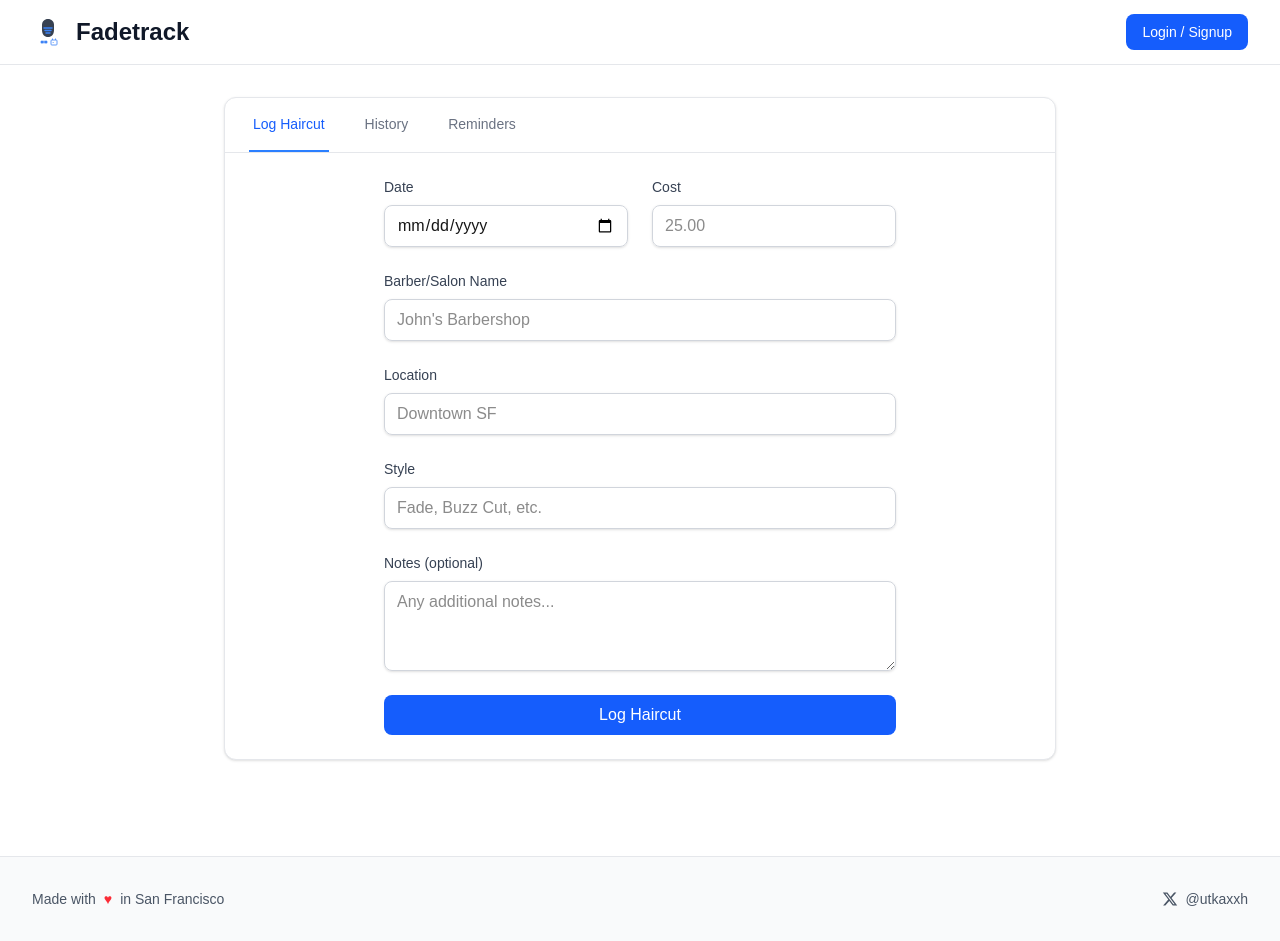
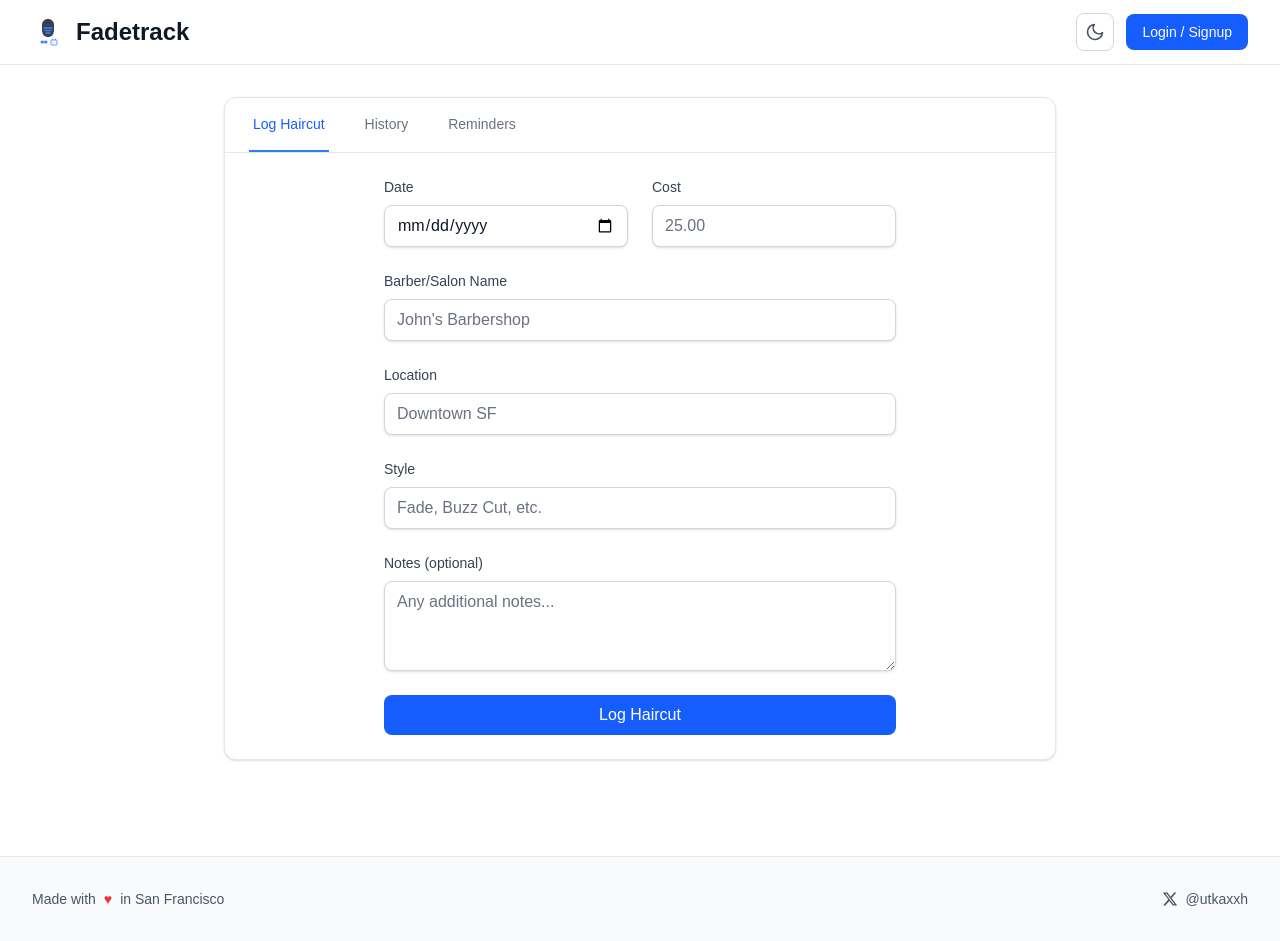
Before and after one commit to utkaxxh/fadetrack, a Next.js app: page / in a window 1280 px wide. Built offline with nearby package versions, Linux system fonts and the light colour scheme; no server answers.

Commit message:
Update: Dark mode toggle, because why not

```diff
--- a/src/app/layout.tsx
+++ b/src/app/layout.tsx
@@ -3,6 +3,7 @@ import type { Metadata } from "next";
 import { Geist, Geist_Mono } from "next/font/google";
 import "./globals.css";
 import { Analytics } from "@vercel/analytics/next";
+import { ThemeProvider } from "../contexts/ThemeContext";
 
 const geistSans = Geist({
   variable: "--font-geist-sans",
@@ -29,7 +30,9 @@ export default function RootLayout({
       <body
         className={`${geistSans.variable} ${geistMono.variable} antialiased`}
       >
-        {children}
+        <ThemeProvider>
+          {children}
+        </ThemeProvider>
         <Analytics />
       </body>
     </html>
--- a/src/app/page.tsx
+++ b/src/app/page.tsx
@@ -9,6 +9,7 @@ import TabNavigation from '../components/TabNavigation';
 import HaircutForm from '../components/HaircutForm';
 import HaircutHistory from '../components/HaircutHistory';
 import ReminderSettings from '../components/ReminderSettings';
+import ThemeToggle from '../components/ThemeToggle';
 import { useSupabaseUser } from '../components/useSupabaseUser';
 
 export type Haircut = {
@@ -52,9 +53,9 @@ export default function HomePage() {
   }
 
   return (
-    <div className="min-h-screen bg-white">
+    <div className="min-h-screen bg-white dark:bg-gray-900 transition-colors duration-200">
       {/* Header */}
-      <header className="bg-white border-b border-gray-200 sticky top-0 z-50 backdrop-blur-sm bg-white/95">
+      <header className="bg-white dark:bg-gray-900 border-b border-gray-200 dark:border-gray-700 sticky top-0 z-50 backdrop-blur-sm bg-white/95 dark:bg-gray-900/95">
         <div className="max-w-7xl mx-auto px-4 sm:px-6 lg:px-8">
           <div className="flex justify-between items-center h-16">
             <div className="flex items-center gap-3">
@@ -65,27 +66,30 @@ export default function HomePage() {
                 height={32}
                 className="transition-transform hover:scale-105"
               />
-              <h1 className="text-2xl font-semibold text-gray-900">Fadetrack</h1>
+              <h1 className="text-2xl font-semibold text-gray-900 dark:text-white">Fadetrack</h1>
             </div>
+            <div className="flex items-center gap-3">
+              <ThemeToggle />
               {user ? (
                 <button
-                className="px-4 py-2 text-sm font-medium text-gray-700 bg-white border border-gray-300 rounded-lg hover:bg-gray-50 transition-colors duration-200"
+                  className="px-4 py-2 text-sm font-medium text-gray-700 dark:text-gray-300 bg-white dark:bg-gray-800 border border-gray-300 dark:border-gray-600 rounded-lg hover:bg-gray-50 dark:hover:bg-gray-700 transition-colors duration-200"
                   onClick={async () => { await supabase.auth.signOut(); }}
                 >
                   Logout
                 </button>
               ) : (
-              <Link href="/login" className="px-4 py-2 text-sm font-medium text-white bg-blue-600 rounded-lg hover:bg-blue-700 transition-colors duration-200">
+                <Link href="/login" className="px-4 py-2 text-sm font-medium text-white bg-blue-600 dark:bg-blue-500 rounded-lg hover:bg-blue-700 dark:hover:bg-blue-600 transition-colors duration-200">
                   Login / Signup
                 </Link>
               )}
+            </div>
           </div>
         </div>
       </header>
 
       {/* Main Content */}
       <main className="max-w-4xl mx-auto px-4 sm:px-6 lg:px-8 py-8">
-        <div className="bg-white rounded-xl shadow-sm border border-gray-200 overflow-hidden">
+        <div className="bg-white dark:bg-gray-800 rounded-xl shadow-sm border border-gray-200 dark:border-gray-700 overflow-hidden">
           <TabNavigation activeTab={activeTab} setActiveTab={setActiveTab} />
           <div className="p-6">
             {activeTab === 'log' && <HaircutForm onSubmit={handleLogHaircut} user={user} />}
@@ -96,10 +100,10 @@ export default function HomePage() {
       </main>
 
       {/* Footer */}
-      <footer className="bg-gray-50 border-t border-gray-200 mt-16">
+      <footer className="bg-gray-50 dark:bg-gray-800 border-t border-gray-200 dark:border-gray-700 mt-16">
         <div className="max-w-7xl mx-auto px-4 sm:px-6 lg:px-8 py-8">
           <div className="flex flex-col sm:flex-row justify-between items-center gap-4">
-            <p className="text-sm text-gray-600 flex items-center gap-1">
+            <p className="text-sm text-gray-600 dark:text-gray-400 flex items-center gap-1">
               Made with
               <span className="text-red-500 mx-1">♥</span>
               in San Francisco
@@ -108,7 +112,7 @@ export default function HomePage() {
               href="https://www.x.com/utkaxxh"
               target="_blank"
               rel="noopener noreferrer"
-              className="flex items-center gap-2 text-sm text-gray-600 hover:text-gray-900 transition-colors duration-200"
+              className="flex items-center gap-2 text-sm text-gray-600 dark:text-gray-400 hover:text-gray-900 dark:hover:text-gray-200 transition-colors duration-200"
             >
               <svg width="16" height="16" viewBox="0 0 24 24" fill="currentColor">
                 <path d="M18.244 2.25h3.308l-7.227 8.26 8.502 11.24H16.17l-5.214-6.817L4.99 21.75H1.68l7.73-8.835L1.254 2.25H8.08l4.713 6.231zm-1.161 17.52h1.833L7.084 4.126H5.117z"/>
--- a/src/components/HaircutForm.tsx
+++ b/src/components/HaircutForm.tsx
@@ -48,7 +48,7 @@ export default function HaircutForm({ onSubmit, user }: HaircutFormProps) {
       <form onSubmit={handleSubmit} className="space-y-6">
         <div className="grid grid-cols-1 gap-6 sm:grid-cols-2">
           <div>
-            <label htmlFor="date" className="block text-sm font-medium text-gray-700 mb-2">
+            <label htmlFor="date" className="block text-sm font-medium text-gray-700 dark:text-gray-300 mb-2">
               Date
             </label>
             <input
@@ -58,12 +58,12 @@ export default function HaircutForm({ onSubmit, user }: HaircutFormProps) {
               value={form.date}
               onChange={handleChange}
               required
-              className="block w-full px-3 py-2 border border-gray-300 rounded-lg shadow-sm focus:outline-none focus:ring-2 focus:ring-blue-500 focus:border-blue-500"
+              className="block w-full px-3 py-2 border border-gray-300 dark:border-gray-600 rounded-lg shadow-sm bg-white dark:bg-gray-700 text-gray-900 dark:text-white placeholder-gray-500 dark:placeholder-gray-400 focus:outline-none focus:ring-2 focus:ring-blue-500 focus:border-blue-500"
             />
           </div>
 
           <div>
-            <label htmlFor="cost" className="block text-sm font-medium text-gray-700 mb-2">
+            <label htmlFor="cost" className="block text-sm font-medium text-gray-700 dark:text-gray-300 mb-2">
               Cost
             </label>
             <input
@@ -74,13 +74,13 @@ export default function HaircutForm({ onSubmit, user }: HaircutFormProps) {
               onChange={handleChange}
               required
               placeholder="25.00"
-              className="block w-full px-3 py-2 border border-gray-300 rounded-lg shadow-sm focus:outline-none focus:ring-2 focus:ring-blue-500 focus:border-blue-500"
+              className="block w-full px-3 py-2 border border-gray-300 dark:border-gray-600 rounded-lg shadow-sm bg-white dark:bg-gray-700 text-gray-900 dark:text-white placeholder-gray-500 dark:placeholder-gray-400 focus:outline-none focus:ring-2 focus:ring-blue-500 focus:border-blue-500"
             />
           </div>
         </div>
 
         <div>
-          <label htmlFor="barber" className="block text-sm font-medium text-gray-700 mb-2">
+          <label htmlFor="barber" className="block text-sm font-medium text-gray-700 dark:text-gray-300 mb-2">
             Barber/Salon Name
           </label>
           <input
@@ -90,12 +90,12 @@ export default function HaircutForm({ onSubmit, user }: HaircutFormProps) {
             onChange={handleChange}
             required
             placeholder="John's Barbershop"
-            className="block w-full px-3 py-2 border border-gray-300 rounded-lg shadow-sm focus:outline-none focus:ring-2 focus:ring-blue-500 focus:border-blue-500"
+            className="block w-full px-3 py-2 border border-gray-300 dark:border-gray-600 rounded-lg shadow-sm bg-white dark:bg-gray-700 text-gray-900 dark:text-white placeholder-gray-500 dark:placeholder-gray-400 focus:outline-none focus:ring-2 focus:ring-blue-500 focus:border-blue-500"
           />
         </div>
 
         <div>
-          <label htmlFor="location" className="block text-sm font-medium text-gray-700 mb-2">
+          <label htmlFor="location" className="block text-sm font-medium text-gray-700 dark:text-gray-300 mb-2">
             Location
           </label>
           <input
@@ -105,12 +105,12 @@ export default function HaircutForm({ onSubmit, user }: HaircutFormProps) {
             onChange={handleChange}
             required
             placeholder="Downtown SF"
-            className="block w-full px-3 py-2 border border-gray-300 rounded-lg shadow-sm focus:outline-none focus:ring-2 focus:ring-blue-500 focus:border-blue-500"
+            className="block w-full px-3 py-2 border border-gray-300 dark:border-gray-600 rounded-lg shadow-sm bg-white dark:bg-gray-700 text-gray-900 dark:text-white placeholder-gray-500 dark:placeholder-gray-400 focus:outline-none focus:ring-2 focus:ring-blue-500 focus:border-blue-500"
           />
         </div>
 
         <div>
-          <label htmlFor="style" className="block text-sm font-medium text-gray-700 mb-2">
+          <label htmlFor="style" className="block text-sm font-medium text-gray-700 dark:text-gray-300 mb-2">
             Style
           </label>
           <input
@@ -120,12 +120,12 @@ export default function HaircutForm({ onSubmit, user }: HaircutFormProps) {
             onChange={handleChange}
             required
             placeholder="Fade, Buzz Cut, etc."
-            className="block w-full px-3 py-2 border border-gray-300 rounded-lg shadow-sm focus:outline-none focus:ring-2 focus:ring-blue-500 focus:border-blue-500"
+            className="block w-full px-3 py-2 border border-gray-300 dark:border-gray-600 rounded-lg shadow-sm bg-white dark:bg-gray-700 text-gray-900 dark:text-white placeholder-gray-500 dark:placeholder-gray-400 focus:outline-none focus:ring-2 focus:ring-blue-500 focus:border-blue-500"
           />
         </div>
 
         <div>
-          <label htmlFor="notes" className="block text-sm font-medium text-gray-700 mb-2">
+          <label htmlFor="notes" className="block text-sm font-medium text-gray-700 dark:text-gray-300 mb-2">
             Notes (optional)
           </label>
           <textarea
@@ -135,13 +135,13 @@ export default function HaircutForm({ onSubmit, user }: HaircutFormProps) {
             onChange={handleChange}
             placeholder="Any additional notes..."
             rows={3}
-            className="block w-full px-3 py-2 border border-gray-300 rounded-lg shadow-sm focus:outline-none focus:ring-2 focus:ring-blue-500 focus:border-blue-500"
+            className="block w-full px-3 py-2 border border-gray-300 dark:border-gray-600 rounded-lg shadow-sm bg-white dark:bg-gray-700 text-gray-900 dark:text-white placeholder-gray-500 dark:placeholder-gray-400 focus:outline-none focus:ring-2 focus:ring-blue-500 focus:border-blue-500"
           />
         </div>
 
         <button
           type="submit"
-          className="w-full bg-blue-600 text-white py-2 px-4 rounded-lg font-medium hover:bg-blue-700 focus:outline-none focus:ring-2 focus:ring-blue-500 focus:ring-offset-2 transition-colors duration-200"
+          className="w-full bg-blue-600 dark:bg-blue-500 text-white py-2 px-4 rounded-lg font-medium hover:bg-blue-700 dark:hover:bg-blue-600 focus:outline-none focus:ring-2 focus:ring-blue-500 focus:ring-offset-2 dark:focus:ring-offset-gray-800 transition-colors duration-200"
         >
           Log Haircut
         </button>
--- a/src/components/TabNavigation.tsx
+++ b/src/components/TabNavigation.tsx
@@ -14,15 +14,15 @@ const tabs: { label: string; value: TabType }[] = [
 
 export default function TabNavigation({ activeTab, setActiveTab }: TabNavigationProps) {
   return (
-    <div className="border-b border-gray-200">
+    <div className="border-b border-gray-200 dark:border-gray-700">
       <nav className="flex space-x-8 px-6">
         {tabs.map((tab) => (
           <button
             key={tab.value}
             className={`py-4 px-1 border-b-2 font-medium text-sm transition-colors duration-200 ${
               activeTab === tab.value
-                ? 'border-blue-500 text-blue-600'
-                : 'border-transparent text-gray-500 hover:text-gray-700 hover:border-gray-300'
+                ? 'border-blue-500 text-blue-600 dark:text-blue-400'
+                : 'border-transparent text-gray-500 dark:text-gray-400 hover:text-gray-700 dark:hover:text-gray-300 hover:border-gray-300 dark:hover:border-gray-600'
             }`}
             onClick={() => setActiveTab(tab.value)}
           >
--- /dev/null
+++ b/src/components/ThemeToggle.tsx
@@ -0,0 +1,47 @@
+import React from 'react';
+import { useTheme } from '../contexts/ThemeContext';
+
+export default function ThemeToggle() {
+  const { theme, toggleTheme } = useTheme();
+
+  return (
+    <button
+      onClick={toggleTheme}
+      className="p-2 rounded-lg border border-gray-300 dark:border-gray-600 hover:bg-gray-50 dark:hover:bg-gray-700 transition-colors duration-200"
+      aria-label={`Switch to ${theme === 'light' ? 'dark' : 'light'} mode`}
+    >
+      {theme === 'light' ? (
+        // Moon icon for dark mode
+        <svg
+          width="20"
+          height="20"
+          viewBox="0 0 24 24"
+          fill="none"
+          stroke="currentColor"
+          strokeWidth="2"
+          strokeLinecap="round"
+          strokeLinejoin="round"
+          className="text-gray-600 dark:text-gray-400"
+        >
+          <path d="M21 12.79A9 9 0 1 1 11.21 3 7 7 0 0 0 21 12.79z" />
+        </svg>
+      ) : (
+        // Sun icon for light mode
+        <svg
+          width="20"
+          height="20"
+          viewBox="0 0 24 24"
+          fill="none"
+          stroke="currentColor"
+          strokeWidth="2"
+          strokeLinecap="round"
+          strokeLinejoin="round"
+          className="text-gray-600 dark:text-gray-400"
+        >
+          <circle cx="12" cy="12" r="5" />
+          <path d="M12 1v2M12 21v2M4.22 4.22l1.42 1.42M18.36 18.36l1.42 1.42M1 12h2M21 12h2M4.22 19.78l1.42-1.42M18.36 5.64l1.42-1.42" />
+        </svg>
+      )}
+    </button>
+  );
+}
--- /dev/null
+++ b/src/contexts/ThemeContext.tsx
@@ -0,0 +1,52 @@
+"use client";
+
+import React, { createContext, useContext, useState, useEffect } from 'react';
+
+type Theme = 'light' | 'dark';
+
+interface ThemeContextType {
+  theme: Theme;
+  toggleTheme: () => void;
+}
+
+const ThemeContext = createContext<ThemeContextType | undefined>(undefined);
+
+export function ThemeProvider({ children }: { children: React.ReactNode }) {
+  const [theme, setTheme] = useState<Theme>('light');
+
+  useEffect(() => {
+    // Check if user has a saved preference
+    const savedTheme = localStorage.getItem('fadetrack-theme') as Theme;
+    if (savedTheme) {
+      setTheme(savedTheme);
+    } else {
+      // Check system preference
+      const prefersDark = window.matchMedia('(prefers-color-scheme: dark)').matches;
+      setTheme(prefersDark ? 'dark' : 'light');
+    }
+  }, []);
+
+  useEffect(() => {
+    // Apply theme to document
+    document.documentElement.classList.toggle('dark', theme === 'dark');
+    localStorage.setItem('fadetrack-theme', theme);
+  }, [theme]);
+
+  const toggleTheme = () => {
+    setTheme(prev => prev === 'light' ? 'dark' : 'light');
+  };
+
+  return (
+    <ThemeContext.Provider value={{ theme, toggleTheme }}>
+      {children}
+    </ThemeContext.Provider>
+  );
+}
+
+export function useTheme() {
+  const context = useContext(ThemeContext);
+  if (context === undefined) {
+    throw new Error('useTheme must be used within a ThemeProvider');
+  }
+  return context;
+}
--- /dev/null
+++ b/tailwind.config.ts
@@ -0,0 +1,19 @@
+import type { Config } from "tailwindcss";
+
+export default {
+  darkMode: 'class',
+  content: [
+    "./src/pages/**/*.{js,ts,jsx,tsx,mdx}",
+    "./src/components/**/*.{js,ts,jsx,tsx,mdx}",
+    "./src/app/**/*.{js,ts,jsx,tsx,mdx}",
+  ],
+  theme: {
+    extend: {
+      colors: {
+        background: "var(--background)",
+        foreground: "var(--foreground)",
+      },
+    },
+  },
+  plugins: [],
+} satisfies Config;
```
Also changed, not shown: src/components/HaircutHistory.tsx (+8 -8 lines), src/components/ReminderSettings.tsx (+13 -13 lines). Lines whose indentation alone changed are shown as unchanged.
